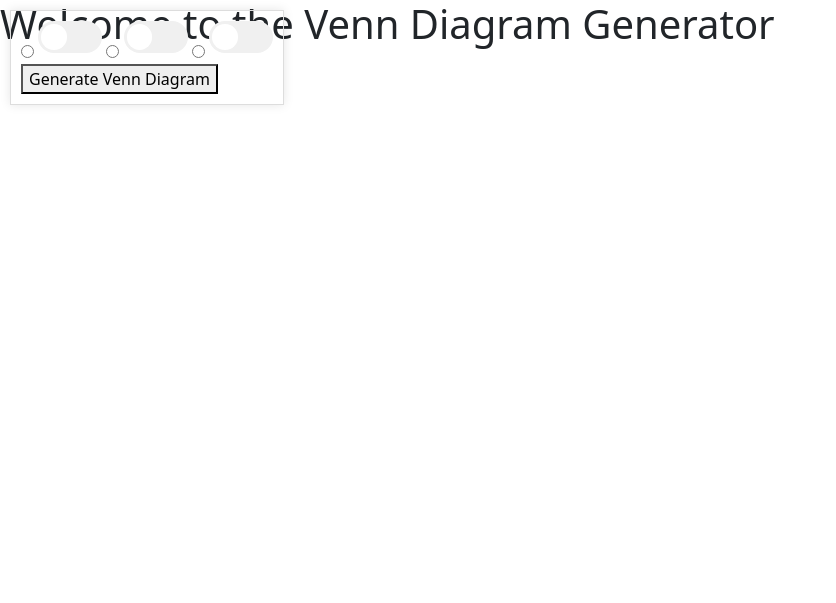
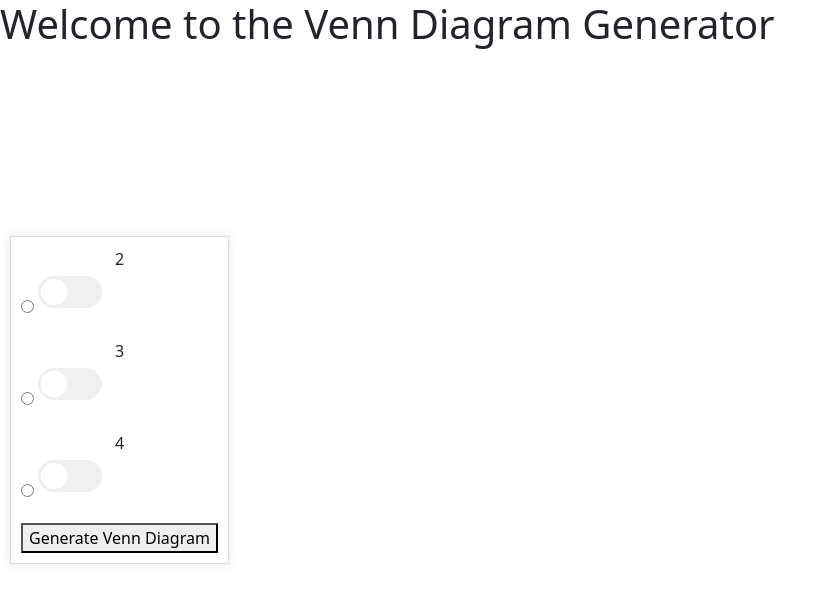
Before and after one commit to zachpinto/VennDiagramGPT, a Flask app: page / in a window 1280 px wide. Shown: the top 603 px of the page, without its empty margins (0-836 px from the left). Run offline with Flask 3, Linux system fonts and the light colour scheme.

Commit message:
lowered buttons and text boxes

```diff
--- a/static/css/styles.css
+++ b/static/css/styles.css
@@ -1,10 +1,21 @@
 .input-box {
     position: fixed;
     left: 10px;
-    top: 10px;
+    top: 50%; /* Adjust to position lower on the screen */
+    transform: translateY(-50%);
     border: 1px solid #ddd;
     padding: 10px;
     box-shadow: 0 0 10px rgba(0,0,0,0.1);
+}
+
+.radio-button {
+    margin-bottom: 20px; /* Space between radio buttons */
+}
+
+.radio-number {
+    display: block;
+    text-align: center;
+    margin-bottom: 5px;
 }
 
 .input-box label {
@@ -22,9 +33,7 @@
   display: none;
 }
 
-.tgl, .tgl:after, .tgl-btn, .tgl-btn:after {
-  box-sizing: border-box;
-}
+
 
 .tgl-light + .tgl-btn {
   background: #f0f0f0;
--- a/templates/index.html
+++ b/templates/index.html
@@ -11,16 +11,28 @@
     <h1>Welcome to the Venn Diagram Generator</h1>
         <div class="input-box">
         <form id="inputForm">
+            <div class="radio-button-container">
+                <div class="radio-button">
+                    <span class="radio-number">2</span>
                     <input type="radio" id="set2" name="setCount" value="2" class="tgl-light">
                     <label class="tgl-btn" for="set2"></label>
+                </div>
+                <div class="radio-button">
+                    <span class="radio-number">3</span>
                     <input type="radio" id="set3" name="setCount" value="3" class="tgl-light">
                     <label class="tgl-btn" for="set3"></label>
+                </div>
+                <div class="radio-button">
+                    <span class="radio-number">4</span>
                     <input type="radio" id="set4" name="setCount" value="4" class="tgl-light">
                     <label class="tgl-btn" for="set4"></label>
+                </div>
+        </div>
         <div id="textFields"></div>
         <button type="submit">Generate Venn Diagram</button>
     </form>
 </div>
+
     <script src="{{ url_for('static', filename='js/venn-diagram.js') }}"></script>
     <script src="https://cdn.jsdelivr.net/npm/bootstrap@5.3.2/dist/js/bootstrap.bundle.min.js" integrity="sha384-C6RzsynM9kWDrMNeT87bh95OGNyZPhcTNXj1NW7RuBCsyN/o0jlpcV8Qyq46cDfL" crossorigin="anonymous"></script>
 </body>
```
Lines whose indentation alone changed are shown as unchanged.
